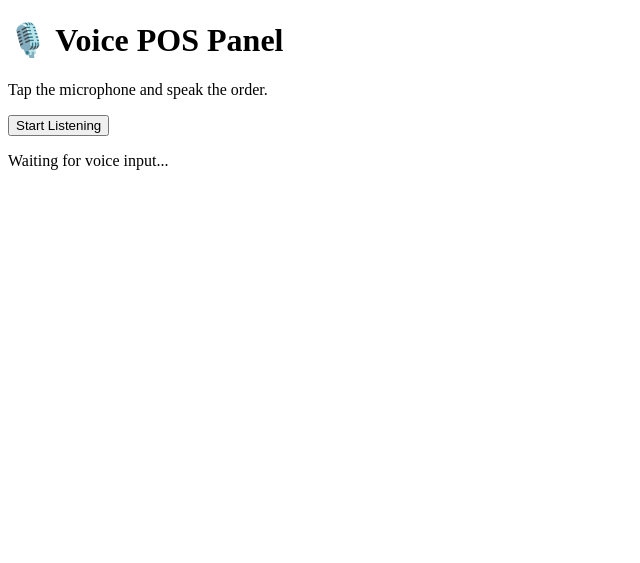
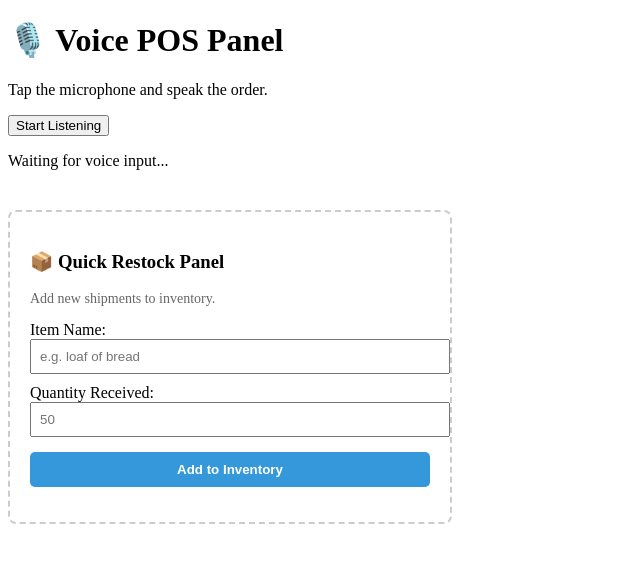
Before and after one commit to Prachetus/merchant-voice-pos, a Flask app: page / in a window 1280 px wide. Shown: the top 563 px of the page, without its empty margins (0-640 px from the left). Run offline with Flask 3, Linux system fonts and the light colour scheme.

Commit message:
Final Submission: MySQL Voice POS with WhatsApp Alerts

```diff
--- a/app.py
+++ b/app.py
@@ -1,5 +1,5 @@
 from flask import Flask, render_template, request, jsonify
-from database import get_db_connection  # <--- NEW IMPORT
+from database import get_db_connection
 import re
 import urllib.parse
 
@@ -32,7 +32,6 @@
     elif first_word in word_to_num:
         quantity = word_to_num[first_word]
     else:
-        # Default to 1 if no quantity is explicitly stated
         quantity = 1
 
     # The rest of the string is assumed to be the item
@@ -55,11 +54,11 @@
     print(f"📦 [EXTRACTED] -> Item: {item} | Qty: {quantity}")
 
     alert_message = None
-    wa_url = None # NEW: Variable to hold our WhatsApp link
+    wa_url = None # Variable to hold our WhatsApp link
 
     try:
         conn = get_db_connection()
-        cursor = conn.cursor()
+        cursor = conn.cursor(buffered=True)
 
         # 1. Deduct the quantity from inventory
         update_sql = "UPDATE inventory SET stock = stock - %s WHERE item_name LIKE %s"
@@ -78,7 +77,7 @@
                 print(f"🚨 [ALERT TRIPPED]: {alert_message}")
 
                 # --- 🟢 THE ZERO-SETUP WHATSAPP TRICK ---
-                # Put your actual phone number here (Include country code, e.g., 91 for India, but NO '+' sign)
+                # actual phone number here (Include country code, e.g., 91 for India, but NO '+' sign)
                 merchant_phone = "919451620308"
                 encoded_msg = urllib.parse.quote(alert_message)
                 wa_url = f"https://wa.me/{merchant_phone}?text={encoded_msg}"
@@ -101,5 +100,50 @@
         "wa_url": wa_url
     })
 
+@app.route('/restock', methods=['POST'])
+def restock_inventory():
+    data = request.get_json()
+    item = data.get('item', '')
+
+    # Ensure quantity is a positive integer
+    try:
+        quantity = abs(int(data.get('quantity', 0)))
+    except ValueError:
+        return jsonify({"status": "error", "message": "Quantity must be a number."})
+
+    try:
+        conn = get_db_connection()
+        cursor = conn.cursor(buffered=True)
+
+        # 1. Verify the item actually exists first
+        check_sql = "SELECT item_name, stock FROM inventory WHERE item_name LIKE %s"
+        cursor.execute(check_sql, (f"%{item}%",))
+        result = cursor.fetchone()
+
+        if result:
+            db_item_name, current_stock = result
+
+            # 2. Add the new shipment to the existing stock
+            update_sql = "UPDATE inventory SET stock = stock + %s WHERE item_name LIKE %s"
+            cursor.execute(update_sql, (quantity, f"%{item}%"))
+            conn.commit()
+
+            new_stock = current_stock + quantity
+            message = f"📦 Restock successful! Added {quantity} to '{db_item_name.title()}'. New total: {new_stock}."
+            print(f"🟢 [RESTOCK]: {message}")
+
+        else:
+            message = f"❌ Item '{item}' not found in database. Cannot restock."
+            print(f"⚠️ [RESTOCK FAILED]: {message}")
+
+        cursor.close()
+        conn.close()
+
+    except Exception as e:
+        message = f"Database error: {str(e)}"
+        print(f"❌ [DATABASE ERROR]: {str(e)}\n")
+
+    return jsonify({"status": "success", "message": message})
+
 if __name__ == '__main__':
     app.run(debug=True)
--- a/static/js/voice.js
+++ b/static/js/voice.js
@@ -93,3 +93,44 @@
 } else {
     output.innerHTML = "Your browser does not support Voice Recognition. Please use standard Chrome.";
 }
+
+function submitRestock() {
+    // 1. Grab what the merchant typed into the boxes
+    const item = document.getElementById('restockItem').value;
+    const quantity = document.getElementById('restockQty').value;
+    const outputDiv = document.getElementById('restockOutput');
+
+    // 2. Make sure they actually typed something
+    if (!item || !quantity) {
+        outputDiv.innerHTML = `<span style="color: red;">⚠️ Please fill out both fields.</span>`;
+        return;
+    }
+
+    outputDiv.innerHTML = `<span style="color: gray;">Processing restock...</span>`;
+
+    // 3. Send the data to your Python backend
+    fetch('/restock', {
+        method: 'POST',
+        headers: { 'Content-Type': 'application/json' },
+        body: JSON.stringify({
+            item: item,
+            quantity: quantity
+        })
+    })
+    .then(response => response.json())
+    .then(data => {
+        // 4. Print the success or error message on the screen!
+        if (data.status === "success") {
+            outputDiv.innerHTML = `<span style="color: #2ed573;">${data.message}</span>`;
+            // Clear the form boxes
+            document.getElementById('restockItem').value = '';
+            document.getElementById('restockQty').value = '';
+        } else {
+            outputDiv.innerHTML = `<span style="color: #ff4757;">${data.message}</span>`;
+        }
+    })
+    .catch(error => {
+        outputDiv.innerHTML = `<span style="color: #ff4757;">Error connecting to server.</span>`;
+        console.error('Error:', error);
+    });
+}
--- a/templates/index.html
+++ b/templates/index.html
@@ -18,6 +18,23 @@
         </div>
     </div>
 
+    <div style="margin-top: 40px; padding: 20px; border: 2px dashed #ccc; border-radius: 8px; max-width: 400px;">
+        <h3>📦 Quick Restock Panel</h3>
+        <p style="font-size: 14px; color: #666;">Add new shipments to inventory.</p>
+
+        <label for="restockItem">Item Name:</label><br>
+        <input type="text" id="restockItem" placeholder="e.g. loaf of bread" style="width: 100%; padding: 8px; margin-bottom: 10px;"><br>
+
+        <label for="restockQty">Quantity Received:</label><br>
+        <input type="number" id="restockQty" placeholder="50" style="width: 100%; padding: 8px; margin-bottom: 15px;">
+
+        <button onclick="submitRestock()" style="background-color: #3498db; color: white; padding: 10px 15px; border: none; border-radius: 5px; cursor: pointer; width: 100%; font-weight: bold;">
+            Add to Inventory
+        </button>
+
+        <div id="restockOutput" style="margin-top: 15px; font-weight: bold;"></div>
+    </div>
+
     <script src="{{ url_for('static', filename='js/voice.js') }}"></script>
 </body>
 </html>
```
Also changed, not shown: 1 other file.
